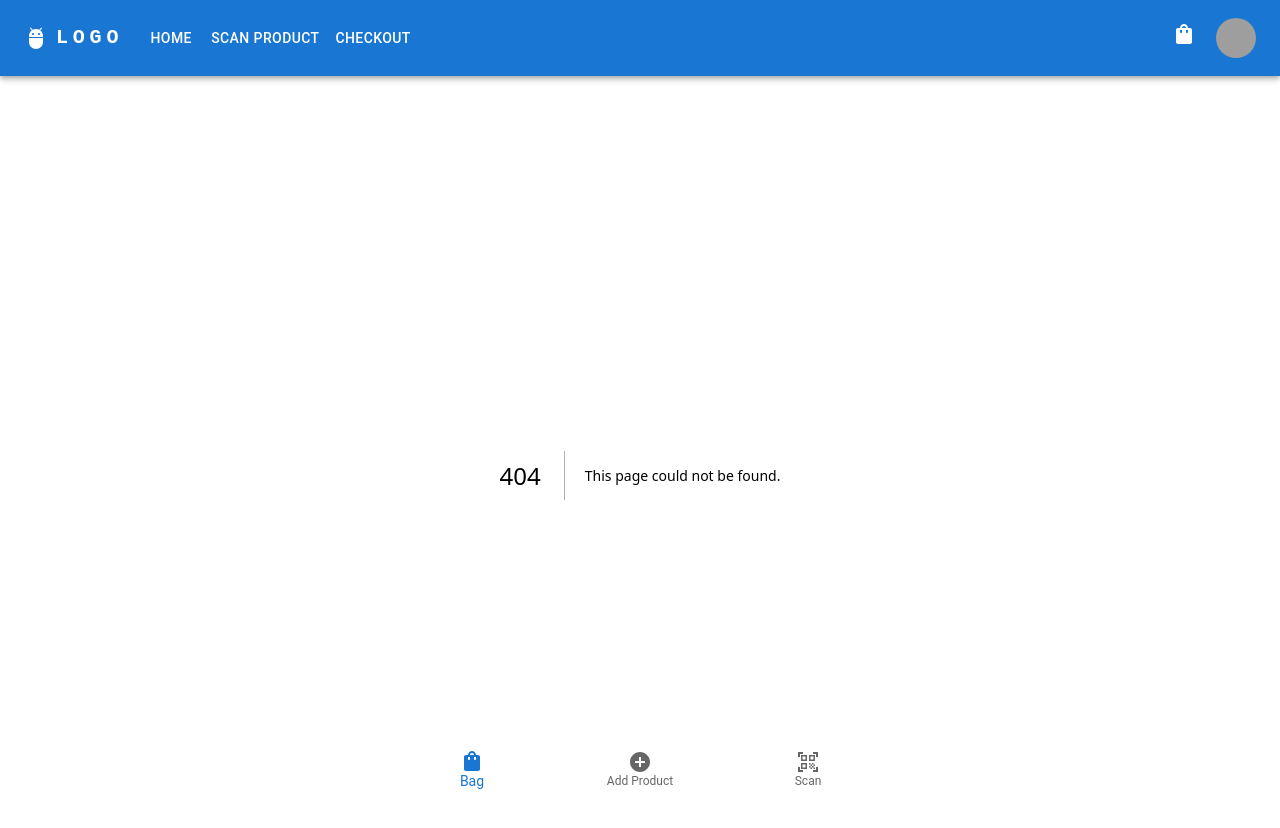
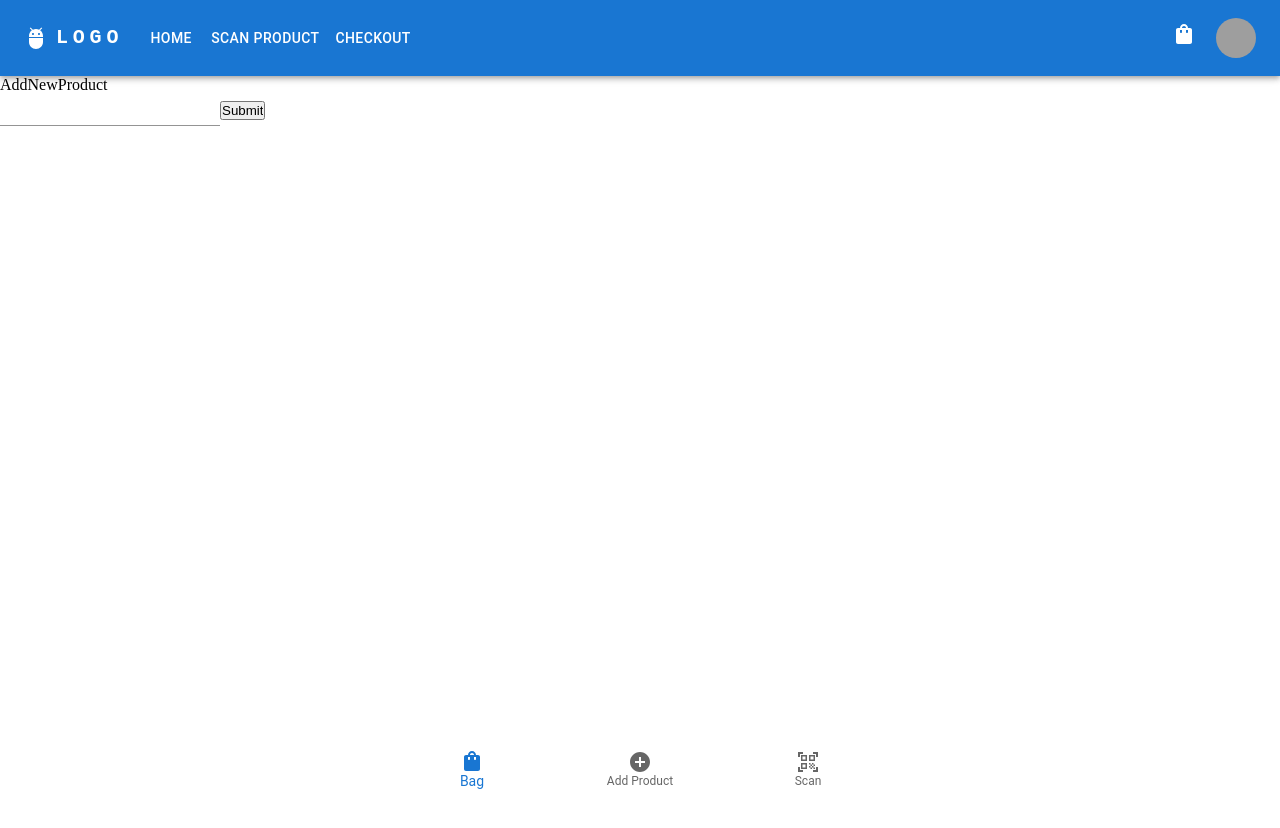
Before and after one commit to victor-914/POS, a Next.js app: page /addProduct/newProduct in a window 1280 px wide. Before the commit this address had no page. Shown: the top 828 px of the page. After the commit the page ends 800 px from the top, so only its background shows below. Built offline with nearby package versions, Linux system fonts and the light colour scheme; grey boxes are pictures that could not be loaded.

Commit message:
aug_2_add_product

```diff
--- /dev/null
+++ b/src/app/addProduct/components/ProductForm.tsx
@@ -0,0 +1,58 @@
+import { Input } from "@mui/material";
+import { useForm, Controller, SubmitHandler } from "react-hook-form";
+// import Input from "@material-ui/core/Input";
+//
+
+interface IFormInput {
+  firstName: string;
+  lastName: string;
+  iceCreamType: { label: string; value: string };
+}
+
+
+interface IformInput{
+   title:"",
+   description:"",
+   salesChannel:"",
+   variants:""
+}
+
+const ProductForm = () => {
+  const { control, handleSubmit } = useForm({
+    defaultValues: {
+      firstName: '',
+      lastName: '',
+      iceCreamType: {}
+    }
+  });
+
+  const onSubmit = (data: any) => {
+    console.log(data)
+  };
+
+  return (
+    <form onSubmit={handleSubmit(onSubmit)}>
+      <Controller
+        name="firstName"
+        control={control}
+        render={({ field }) => <Input {...field} />}
+      />
+      {/* <Controller
+        name="iceCreamType"
+        control={control}
+        render={({ field }) => <Select
+          {...field}
+          options={[
+            { value: "chocolate", label: "Chocolate" },
+            { value: "strawberry", label: "Strawberry" },
+            { value: "vanilla", label: "Vanilla" }
+          ]}
+        />}
+      /> */}
+      <input type="submit" />
+    </form>
+  );
+};
+
+
+export default ProductForm
--- /dev/null
+++ b/src/app/addProduct/newProduct/page.tsx
@@ -0,0 +1,14 @@
+"use client"
+import React from 'react'
+import ProductForm from '../components/ProductForm'
+function  AddNewProduct() {
+  return (
+    <div>  AddNewProduct
+
+<ProductForm/>
+
+    </div>
+  )
+}
+
+export default  AddNewProduct
```
Also changed, not shown: src/app/addProduct/components/ProductBar.tsx (+6 -1 lines), src/app/addProduct/components/ProductListTable.tsx (+10 -4 lines).
